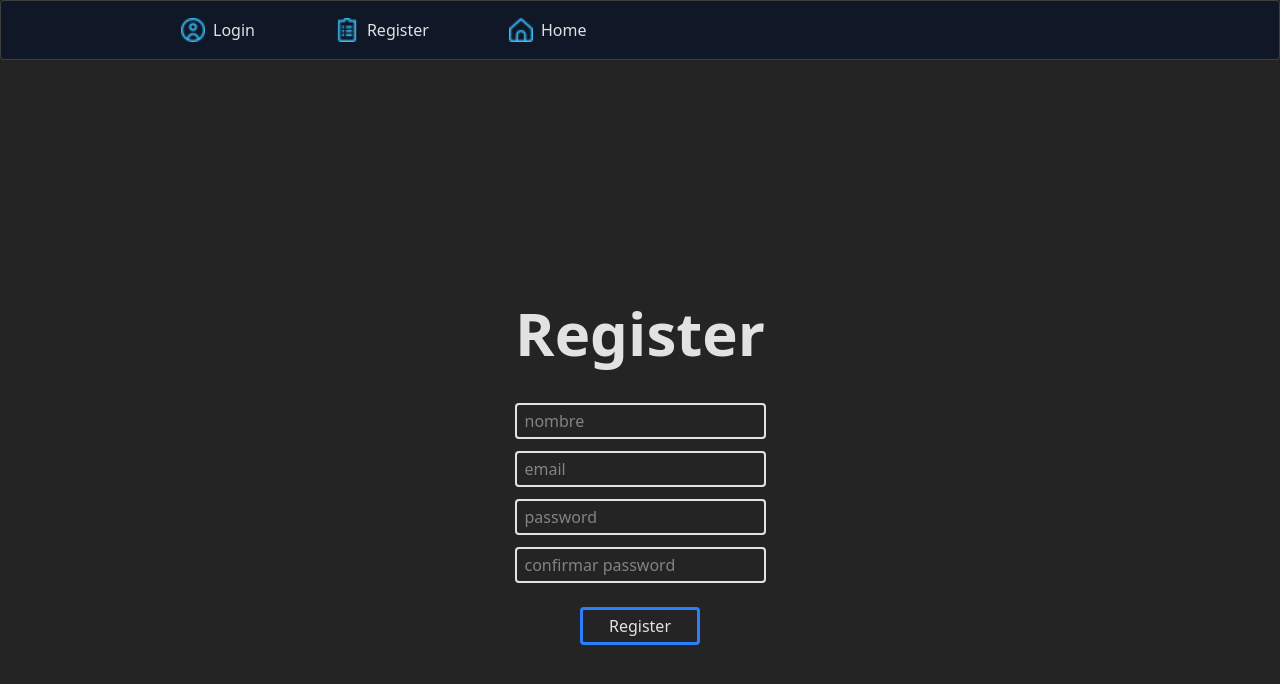
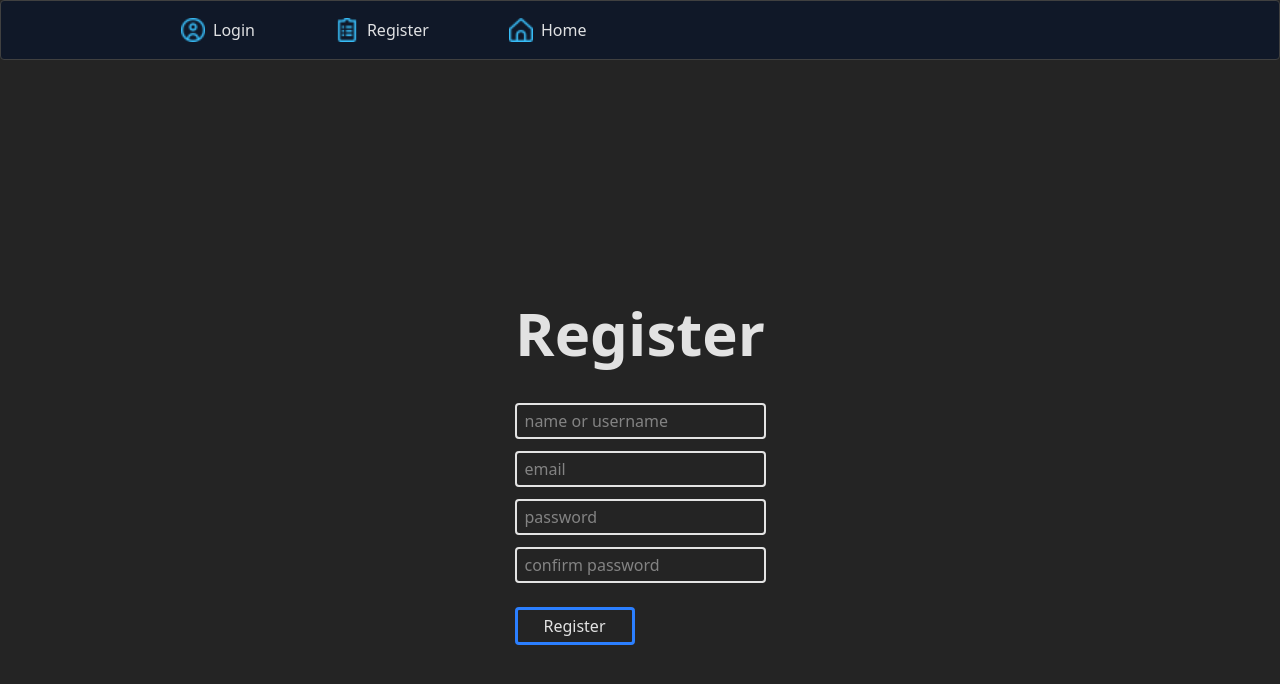
Before and after one commit to ucatolicaorg/SapirLabs, a React (Vite) app in the folder app/frontend/: page /register in a window 1280 px wide. Shown: the top 684 px of the page. Built offline with nearby package versions, Linux system fonts and the light colour scheme.

Commit message:
Register y dashboard/subjects front

```diff
--- /dev/null
+++ b/app/frontend/src/components/dashBoardNav.jsx
@@ -0,0 +1,20 @@
+import { Link } from "react-router-dom";
+
+export function DashboardNavBar () {
+    return(
+        <>
+            <div className="flex items-center h-15 bg-gray-900 border border-neutral-700 rounded">
+                <nav className="flex items-center justify-center gap 20">
+                    <ul className="flex items-center justify-center gap-20 mx-20">
+                        <li>
+                            <Link to="/dashboard">Main</Link>
+                        </li>
+                        <li>
+                            <Link to="/subjects">Subjects</Link>
+                        </li>
+                    </ul>
+                </nav>
+            </div>
+        </>
+    );
+}
--- a/app/frontend/src/main.jsx
+++ b/app/frontend/src/main.jsx
@@ -1,18 +1,27 @@
-import { createRoot } from 'react-dom/client'
-import { BrowserRouter, Routes, Route } from 'react-router-dom'
-import './index.css'
-import { App } from './App.jsx'
-import  {Login}  from './pages/Login.jsx'
-import { Register }  from './pages/Register.jsx'
-import { Dashboard } from './pages/Dashboard.jsx'
+import { createRoot } from 'react-dom/client';
+import { BrowserRouter, Routes, Route } from 'react-router-dom';
+import './index.css';
+import { App } from './App.jsx';
+import  {Login}  from './pages/Login.jsx';
+import { Register }  from './pages/Register.jsx';
+import { Dashboard } from './pages/Dashboard.jsx';
+import { Subjects } from './pages/Subjects.jsx';
+import { Math } from './pages/Math.jsx';
+import { English } from './pages/English.jsx';
+import { Coding } from './pages/Coding.jsx';
+
 
 createRoot(document.getElementById('root')).render(
   <BrowserRouter>
     <Routes>
       <Route path="/" element={<App />}/>
-      <Route path='/Login' element={<Login />}/>
-      <Route path='/Register' element={<Register/>}/>
-      <Route path='/Dashboard' element={<Dashboard/>}/>
+      <Route path='/login' element={<Login />}/>
+      <Route path='/register' element={<Register/>}/>
+      <Route path='/dashboard' element={<Dashboard/>}/>
+      <Route path="/subjects" element={<Subjects/>}/>
+      <Route path='/math' element={<Math/>}/>
+      <Route path='/english' element={<English/>}/>
+      <Route path='/coding' element={<Coding/>}/>
     </Routes>
   </BrowserRouter>
 )
--- /dev/null
+++ b/app/frontend/src/pages/Coding.jsx
@@ -0,0 +1,10 @@
+import { DashboardNavBar } from "../components/dashBoardNav";
+
+export function Coding () {
+    return(
+        <>
+           <DashboardNavBar></DashboardNavBar>
+           <h1>Coding exercises</h1>
+        </>
+    );
+}
--- a/app/frontend/src/pages/Dashboard.jsx
+++ b/app/frontend/src/pages/Dashboard.jsx
@@ -1,9 +1,18 @@
 import { useState, useEffect } from "react";
+import { useNavigate } from "react-router-dom";
 import axios from "axios";
+import { DashboardNavBar } from "../components/dashBoardNav";
 
 export function Dashboard() {
     const [usuario, setUsuario] = useState(null);
     const [error, setError] = useState("");
+    const navigate = useNavigate()
+
+    const handleLogout = () => {
+        localStorage.removeItem("token");
+        navigate("/login");
+        alert("User have logout")
+    }
 
     useEffect(() => {
         const fetchUser = async () => {
@@ -36,10 +45,15 @@ export function Dashboard() {
     if (!usuario) return <p>Cargando información...</p>;
 
     return (
-        <div>
-            <h1 className="text-4xl font-bold">Bienvenido, {usuario.nombre}!</h1>
-            <p>Email: {usuario.email}</p>
-            <p>Rol: {usuario.rol}</p>
-        </div>
+        <>
+            <DashboardNavBar></DashboardNavBar>
+            <div className="flex flex-col items-center justify-center gap-10 m-50">
+                <h1 className="text-4xl font-bold">Bienvenido, {usuario.name}!</h1>
+                <p>Email: {usuario.email}</p>
+                <p>Rol: {usuario.rol}</p>
+                <button className="w-30 h-10 rounded bg-blue-500 hover:bg-blue-700" onClick={handleLogout}>Logout</button>
+            </div>
+        </>
+
     );
 }
--- /dev/null
+++ b/app/frontend/src/pages/English.jsx
@@ -0,0 +1,10 @@
+import { DashboardNavBar } from "../components/dashBoardNav";
+
+export function English () {
+    return(
+        <>
+            <DashboardNavBar></DashboardNavBar>
+            <h1>English Exercises</h1>
+        </>
+    );
+}
--- a/app/frontend/src/pages/Login.jsx
+++ b/app/frontend/src/pages/Login.jsx
@@ -1,7 +1,8 @@
-import { use, useState } from 'react';
-import { useNavigate } from 'react-router-dom';
+import { useState } from 'react';
+import { useNavigate, Link } from 'react-router-dom';
 import axios from 'axios';
 import { NavBar } from '../components/NavBar';
+
 
 export function Login() {
   const [formData, setFormData] = useState({ email: "", password: "" });
@@ -32,7 +33,7 @@ export function Login() {
     <div className='flex flex-col min-h-screen w-full max-w-md mx-auto items-center justify-center p-10'>
       <h1 className='font-bold text-6xl my-10'>Login</h1>
 
-        <form className='flex flex-col space-y-2' onSubmit={handleSubmit}>
+        <form className='flex flex-col items-center justify-center space-y-2' onSubmit={handleSubmit}>
           <input
           type='email'
           name='email'
@@ -58,7 +59,7 @@ export function Login() {
         >
           Login
         </button>
-        <a className='hover:text-blue-500' href="/Registro">Are you not registered yet? Register</a>
+        <Link className='hover:text-blue-500' to="/register">Don't have an account? Register</Link>
       </form>
     </div>
 
--- /dev/null
+++ b/app/frontend/src/pages/Math.jsx
@@ -0,0 +1,14 @@
+import { DashboardNavBar } from "../components/dashBoardNav";
+
+export function Math () {
+    return(
+        <>
+            <DashboardNavBar></DashboardNavBar>
+
+            <div>
+                <h1>Math Exercises</h1>
+
+            </div>
+        </>
+    );
+}
--- a/app/frontend/src/pages/Register.jsx
+++ b/app/frontend/src/pages/Register.jsx
@@ -1,24 +1,87 @@
-import { useEffect } from "react";
 import { useState } from "react";
 import axios from "axios";
 import { NavBar } from "../components/NavBar";
 
 export function Register () {
+    const [formData, setFormData] = useState({
+        name:"",
+        email:"",
+        password:"",
+        confirm:"",
+    });
 
+    const handleSubmit = async (e) => {
+        e.preventDefault();
+
+        if(formData.password !== formData.confirm) {
+            alert("The passwords are not the same");
+            return;
+        }
+        console.log("Data submitted: ", formData);
+
+        try{
+            const response = await axios.post("http://localhost:5000/api/usuarios/registro", formData);
+            alert("Registro exitoso")
+        }catch(error){
+            console.error("Error en el registro:", error.response?.data || error.message);
+            alert("Hubo un error en el registro");
+        }
+    };
+
+    const handleChange = (e) => {
+        const {name, value} = e.target;
+        setFormData({
+            ...formData,
+            [name]: value,
+        });
+    };
 
     return (
         <>
         <NavBar></NavBar>
+
         <div className="flex flex-col min-h-screen w-full max-w-md mx-auto items-center justify-center space-y-3 p-10">
             <h1 className='font-bold text-6xl my-10'>Register</h1>
 
-            <div className='flex flex-col space-y-3'>
-                <input  type='text' placeholder="nombre" className='px-2 py-1 border-2 border-white-800 rounded hover:border-blue-500 caret-blue-500'/>
-                <input  type='password' placeholder="email" className='px-2 py-1 border-2 border-white-800 rounded hover:border-blue-500 caret-blue-500' />
-                <input  type='text' placeholder="password" className='px-2 py-1 border-2 border-white-800 rounded hover:border-blue-500 caret-blue-500'/>
-                <input  type='password' placeholder="confirmar password" className='px-2 py-1 border-2 border-white-800 rounded hover:border-blue-500 caret-blue-500' />
-            </div>
-            <button className="my-3 py-1 w-30 border-3 border-blue-500 rounded hover:border-blue-800">Register</button>
+            <form onSubmit={handleSubmit}
+            className='flex flex-col space-y-3'>
+                <input  type='text'
+                placeholder="name or username"
+                className='px-2 py-1 border-2 border-white-800 rounded hover:border-blue-500 caret-blue-500'
+                name="name"
+                value={formData.name}
+                onChange={handleChange}/>
+
+                <input
+                type='text'
+                placeholder="email"
+                className='px-2 py-1 border-2 border-white-800 rounded hover:border-blue-500 caret-blue-500'
+                name="email"
+                value={formData.email}
+                onChange={handleChange}/>
+
+                <input
+                type='password'
+                placeholder="password"
+                className='px-2 py-1 border-2 border-white-800 rounded hover:border-blue-500 caret-blue-500'
+                name="password"
+                value={formData.password}
+                onChange={handleChange}/>
+
+                <input
+                type='password'
+                placeholder="confirm password"
+                className='px-2 py-1 border-2 border-white-800 rounded hover:border-blue-500 caret-blue-500'
+                name="confirm"
+                value={formData.confirm}
+                onChange={handleChange}/>
+
+                <button
+                className="my-3 py-1 w-30 border-3 border-blue-500 rounded hover:border-blue-800"
+                type="submit"
+                >Register</button>
+            </form>
+
         </div>
 
         </>
--- /dev/null
+++ b/app/frontend/src/pages/Subjects.jsx
@@ -0,0 +1,29 @@
+import { Link } from "react-router-dom";
+import { DashboardNavBar } from "../components/dashBoardNav";
+
+export function Subjects () {
+    return(
+        <>
+            <DashboardNavBar></DashboardNavBar>
+
+            <div className="flex items-center justify-center gap-30 my-20">
+
+                <Link to="/math">
+                    <img src="https://cdn-icons-png.flaticon.com/512/4720/4720458.png" alt="math icon" />
+                Maths
+                </Link>
+
+                <Link to="/english">
+                    <img src="https://cdn-icons-png.flaticon.com/512/5511/5511398.png" alt="english icon" />
+                English
+                </Link>
+
+                <Link to="/coding">
+                    <img src="https://cdn3.iconfinder.com/data/icons/luchesa-vol-9/128/Html-512.png" alt="coding icon" />
+                Coding
+                </Link>
+            </div>
+
+        </>
+    );
+}
```
Also changed, not shown: 2 other files (tests, documents, lock files or other folders).
